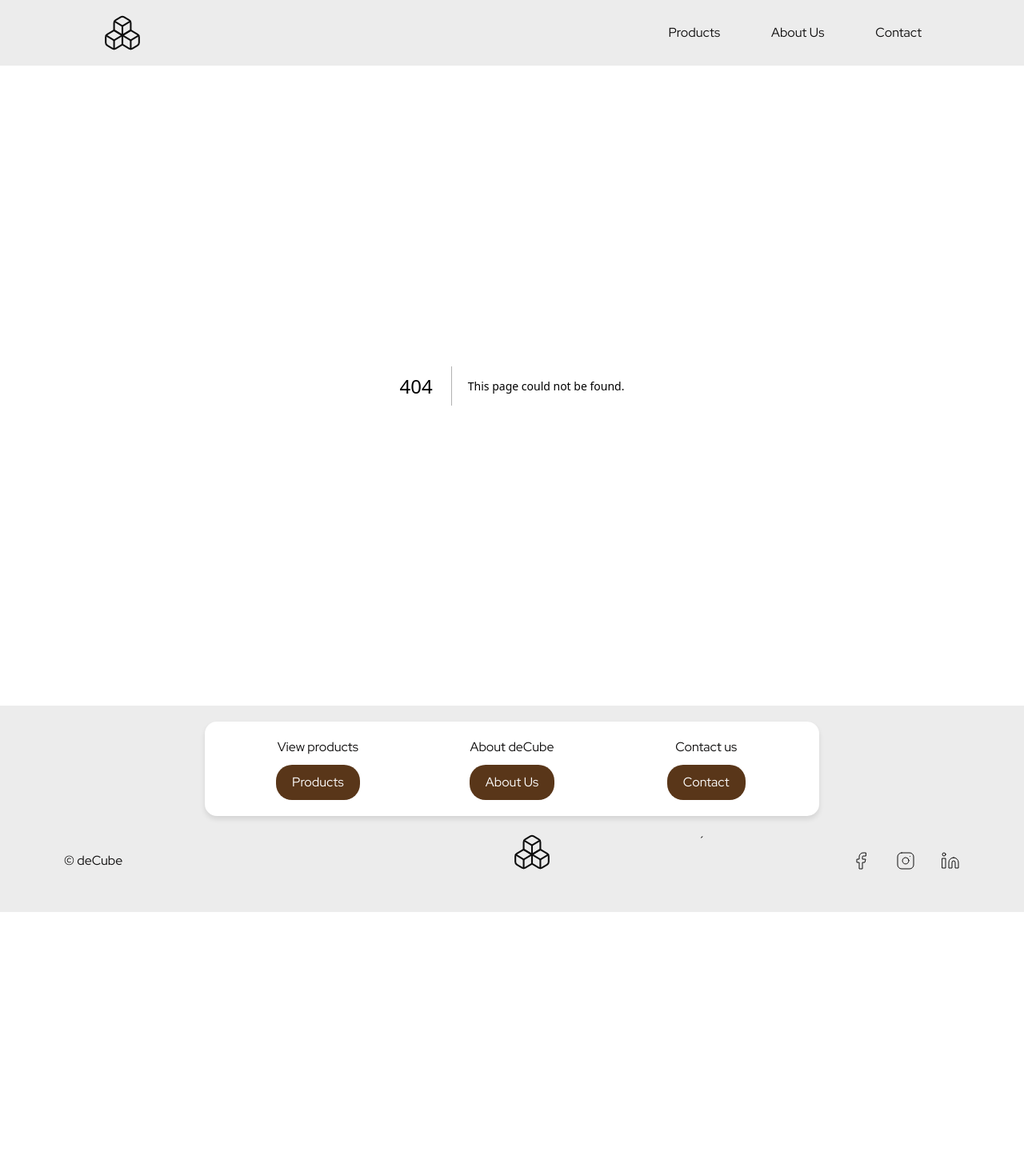
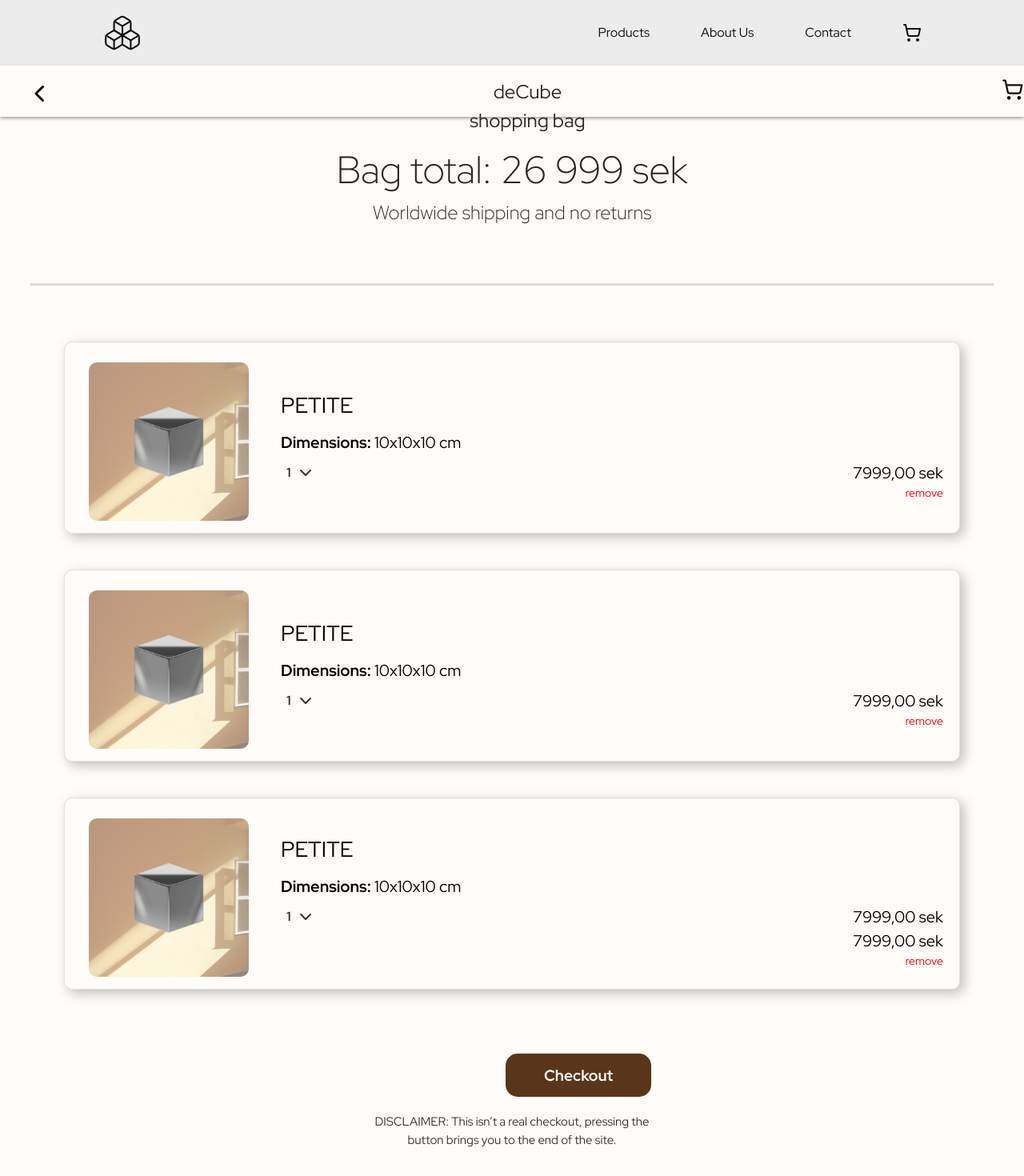
Before and after one commit to HermanNoren/DATX11-Traditional-Website, a Next.js app: page /cartpage in a window 1280 px wide. Before the commit this address had no page. Shown: the top 1470 px of the page at 80% size. Before the commit the page ends 1140 px from the top, so only its background shows below. Built offline with nearby package versions, Linux system fonts and the light colour scheme.

Commit message:
cartpage and lastpage done
implemented a cartpage and a lastpage after buying a product. Also added the links for all the buttons.

```diff
--- a/src/app/aboutpage/page.tsx
+++ b/src/app/aboutpage/page.tsx
@@ -1,4 +1,5 @@
 import "./aboutpage.css";
+import Link from "next/link";
 
 function Aboutpage() {
   return (
@@ -37,7 +38,9 @@ function Aboutpage() {
               We offer worldwide shipping, with no returns, reflecting the
               uncompromising quality and rarity of our product.
             </p>
-            <button className="buy-button">Buy now</button>
+            <Link href="/productpage">
+              <button className="buy-button">Buy now</button>
+            </Link>
           </div>
           <div className="containerSubtitleInternalShapes">
             <p className="subtitleInternalShapes">
--- /dev/null
+++ b/src/app/cartpage/cartpage.css
@@ -0,0 +1,185 @@
+body {
+  margin: 0;
+  padding: 0;
+  color: #333;
+  background-color: rgb(255, 252, 249);
+}
+.cart-page {
+  background-color: rgb(255, 252, 249);
+  align-items: center;
+}
+
+.cart-header {
+  width: 100%;
+  height: 4rem;
+  font-size: 2.5rem;
+  font-weight: 500;
+  text-align: center;
+  box-shadow: 0px 2px 4px rgb(162, 162, 162);
+  background-color: rgb(255, 252, 249);
+  margin-top: 0px;
+  display: flex;
+  gap: 32rem;
+}
+.cart-icon {
+  width: 40px;
+  height: 40px;
+  color: rgb(14, 14, 14);
+  margin-top: 10px;
+}
+.back-icon {
+  width: 50px;
+  height: 50px;
+  color: rgb(14, 14, 14);
+  margin-left: 2rem;
+  margin-top: 10px;
+}
+
+.cart-title {
+  font-size: 1.5rem;
+  color: rgb(40, 40, 40);
+  font-weight: 400;
+  text-align: center;
+  margin-top: 15px;
+}
+
+.cart-text {
+  color: rgb(40, 40, 40);
+  font-weight: 300;
+  margin-top: 30px;
+  text-align: center;
+  margin-bottom: 100px;
+}
+.bag-total {
+  font-size: 3rem;
+  color: rgb(40, 40, 40);
+  font-weight: 300;
+}
+.shipping {
+  font-size: 1.5rem;
+  color: rgb(40, 40, 40);
+  font-weight: 300;
+}
+
+.cart-line {
+  width: 94%;
+  height: 3px;
+  background-color: #dcdcdc;
+  margin-top: -30px;
+  margin-left: 3%;
+  margin-bottom: 70px;
+}
+
+.cart-container {
+  align-items: center;
+}
+
+.cart-grid {
+  display: flex;
+  flex-direction: column;
+  gap: 45px;
+  width: 100%;
+  align-items: center;
+}
+
+.cart-card {
+  background-color: rgb(255, 252, 249);
+  border: 1px solid #e0e0e0;
+  border-radius: 4px;
+  display: flex;
+  align-items: center;
+  gap: 20px;
+  border-radius: 10px;
+  box-shadow: 5px 5px 15px rgba(51, 51, 51, 0.3);
+  height: 15rem;
+  width: 70rem;
+  padding: 12px 20px;
+}
+
+.cart-image {
+  margin-top: 10px;
+  margin-left: 10px;
+  width: 200px;
+  height: auto;
+  margin-right: 20px;
+  border-radius: 10px;
+}
+
+.cart-details {
+  display: flex;
+  flex-direction: column;
+  padding-top: 20px;
+  flex: 1;
+}
+
+.cart-product-title {
+  margin: 0;
+  font-size: 27px;
+  font-weight: small;
+  color: black;
+}
+
+.cart-dimensions {
+  margin-top: 10px;
+  font-size: 20px;
+  color: #000;
+}
+
+.cart-price {
+  font-size: 20px;
+  color: #000;
+  text-align: right;
+}
+.cart-remove {
+  font-size: 14px;
+  color: red;
+  cursor: pointer;
+  text-align: right;
+}
+
+.cart-quantity-price {
+  display: flex;
+  align-items: center;
+  justify-content: space-between;
+  margin-top: 8px;
+  width: 100%;
+}
+
+.cart-quantity {
+  display: flex;
+  align-items: center;
+  justify-content: center;
+  font-size: 16px;
+  font-weight: bold;
+  gap: 6px;
+  min-width: 50px;
+}
+
+.checkout-button {
+  margin-left: 39.5rem;
+  margin-top: 5rem;
+  padding: 0.8rem 3rem;
+  font-size: 1.2rem;
+  font-weight: bold;
+  color: white;
+  background-color: rgb(89, 54, 25);
+  border: none;
+  border-radius: 15px;
+  cursor: pointer;
+  transition: background-color 0.2s ease-in-out;
+}
+
+.checkout-button:hover {
+  background-color: rgb(125, 83, 55);
+}
+
+.disclaimer {
+  font-size: 15px;
+  text-align: center;
+  margin-top: 20px;
+}
+
+.margin {
+  margin-top: 160px;
+  background-color: rgb(255, 252, 249);
+}
--- /dev/null
+++ b/src/app/cartpage/page.tsx
@@ -0,0 +1,93 @@
+import "./cartpage.css";
+import { ShoppingCart, ChevronLeft, ChevronDown } from "lucide-react";
+import Link from "next/link";
+
+function CartPage() {
+  return (
+    <div className="cart-page">
+      <div className="cart-header">
+        <ChevronLeft className="back-icon"></ChevronLeft>
+        <h1 className="cart-title">deCube shopping bag</h1>
+        <ShoppingCart className="cart-icon"></ShoppingCart>
+      </div>
+      <div className="cart-text">
+        <p className="bag-total">Bag total: 26 999 sek</p>
+        <p className="shipping">Worldwide shipping and no returns</p>
+      </div>
+
+      <div className="cart-line"></div>
+      <div className="cart-container">
+        <div className="cart-grid">
+          {/* PETITE */}
+          <div className="cart-card">
+            <img src="/petit.png" alt="Petite Cube" className="cart-image" />
+            <div className="cart-details">
+              <h2 className="cart-product-title">PETITE</h2>
+
+              <p className="cart-dimensions">
+                <strong>Dimensions:</strong> 10x10x10 cm
+              </p>
+
+              <div className="cart-quantity-price">
+                <div className="cart-quantity">
+                  <span>1</span>
+                  <ChevronDown className="down-icon" />
+                </div>
+                <p className="cart-price">7999,00 sek</p>
+              </div>
+              <p className="cart-remove">remove</p>
+            </div>
+          </div>
+          <div className="cart-card">
+            <img src="/petit.png" alt="Petite Cube" className="cart-image" />
+            <div className="cart-details">
+              <h2 className="cart-product-title">PETITE</h2>
+
+              <p className="cart-dimensions">
+                <strong>Dimensions:</strong> 10x10x10 cm
+              </p>
+              <div className="cart-quantity-price">
+                <div className="cart-quantity">
+                  <span>1</span>
+                  <ChevronDown className="down-icon" />
+                </div>
+                <p className="cart-price">7999,00 sek</p>
+              </div>
+              <p className="cart-remove">remove</p>
+            </div>
+          </div>
+          <div className="cart-card">
+            <img src="/petit.png" alt="Petite Cube" className="cart-image" />
+            <div className="cart-details">
+              <h2 className="cart-product-title">PETITE</h2>
+
+              <p className="cart-dimensions">
+                <strong>Dimensions:</strong> 10x10x10 cm
+              </p>
+              <div className="cart-quantity-price">
+                <div className="cart-quantity">
+                  <span>1</span>
+                  <ChevronDown className="down-icon" />
+                </div>
+                <p className="cart-price">7999,00 sek</p>
+              </div>
+              <p className="cart-price">7999,00 sek</p>
+              <p className="cart-remove">remove</p>
+            </div>
+          </div>
+        </div>
+        <Link href="/lastpage" className="checkout">
+          <button className="checkout-button">Checkout</button>
+        </Link>
+
+        <p className="disclaimer">
+          DISCLAIMER: This isn’t a real checkout, pressing the <br />
+          button brings you to the end of the site.
+        </p>
+      </div>
+      <div className="margin">.</div>
+    </div>
+  );
+}
+
+export default CartPage;
--- a/src/app/components/navbar/navbar.tsx
+++ b/src/app/components/navbar/navbar.tsx
@@ -1,6 +1,6 @@
 import Link from "next/link";
 import "./navbar.css";
-import { Boxes } from "lucide-react";
+import { Boxes, ShoppingCart } from "lucide-react";
 
 function Navbar() {
   return (
@@ -12,6 +12,9 @@ function Navbar() {
         <Link href="/productpage">Products</Link>
         <Link href="/aboutpage">About Us</Link>
         <Link href="/contactpage">Contact</Link>
+        <Link href="/cartpage" className="cart-logo">
+          <ShoppingCart strokeWidth={2} className="cart-logo-icon" />
+        </Link>
       </div>
     </nav>
   );
--- a/src/app/homepage/page.tsx
+++ b/src/app/homepage/page.tsx
@@ -1,4 +1,5 @@
 import "./homepage.css";
+import Link from "next/link";
 
 function Homepage() {
   return (
@@ -9,7 +10,10 @@ function Homepage() {
             <span className="deC">deC</span>
             <span className="ube">ube</span>
           </h1>
-          <button className="homepage-buy-button">Buy now</button>
+          <Link href="/productpage">
+            <button className="homepage-buy-button">Buy now</button>
+          </Link>
+
           <h2>
             <span className="slogan1">"Because everything i</span>
             <span className="slogan2">s better in cube form"</span>
@@ -28,7 +32,9 @@ function Homepage() {
               In a market where the exceptional is never ordinary, deCube sets
               the standard.
             </p>
-            <button className="homepage-buy-button">Products</button>
+            <Link href="/productpage">
+              <button className="homepage-buy-button">Products</button>
+            </Link>
           </div>
         </div>
         <div className="sections">
--- /dev/null
+++ b/src/app/lastpage/lastpage.css
@@ -0,0 +1,57 @@
+body {
+  margin: 0;
+  padding: 0;
+  color: #333;
+  background-color: rgb(255, 252, 249);
+}
+.last-page {
+  background-color: rgb(255, 252, 249);
+  align-items: center;
+}
+
+.last-header {
+  width: 100%;
+  height: 4rem;
+  font-size: 2.5rem;
+  font-weight: 500;
+  text-align: center;
+  box-shadow: 0px 2px 4px rgb(162, 162, 162);
+  background-color: rgb(255, 252, 249);
+  margin-top: 0px;
+}
+.thanks-container {
+  align-items: center;
+  text-align: center;
+}
+.cube-image {
+  width: 120px;
+  height: auto;
+  margin-left: 45.5%;
+  margin-top: 5rem;
+}
+.thank-you {
+  font-size: 3rem;
+  margin-top: 2rem;
+}
+
+.press-button {
+  font-size: 1rem;
+  margin-top: 2rem;
+}
+
+.deCube-button {
+  margin-top: 2rem;
+  padding: 0.8rem 3rem;
+  font-size: 1.2rem;
+  font-weight: bold;
+  color: white;
+  background-color: rgb(89, 54, 25);
+  border: none;
+  border-radius: 15px;
+  cursor: pointer;
+  transition: background-color 0.2s ease-in-out;
+}
+
+.deCube-button:hover {
+  background-color: rgb(125, 83, 55);
+}
--- /dev/null
+++ b/src/app/lastpage/page.tsx
@@ -0,0 +1,28 @@
+import "./lastpage.css";
+import Link from "next/link";
+
+function LastPage() {
+  return (
+    <div className="last-page">
+      <div className="last-header">deCube</div>
+      <div className="thanks-container">
+        <img src="/cube.png" alt="Cube" className="cube-image" />
+        <p className="thank-you">
+          Thank you for
+          <br />
+          checking out deCube!
+        </p>
+        <p className="press-button">
+          Press the button below to get to the start of the site
+        </p>
+        <Link href="/homepage" className="decube-button">
+          <button className="deCube-button">deCube.com</button>
+        </Link>
+      </div>
+
+      <div className="margin">.</div>
+    </div>
+  );
+}
+
+export default LastPage;
--- a/src/app/page.tsx
+++ b/src/app/page.tsx
@@ -1,7 +1,4 @@
-import Image from "next/image";
-import Navbar from "./components/navbar/navbar";
 import Homepage from "./homepage/page";
-import Footer from "./components/footer/footer";
 
 export default function Home() {
   return (
```
Also changed, not shown: public/cube.png (added).
